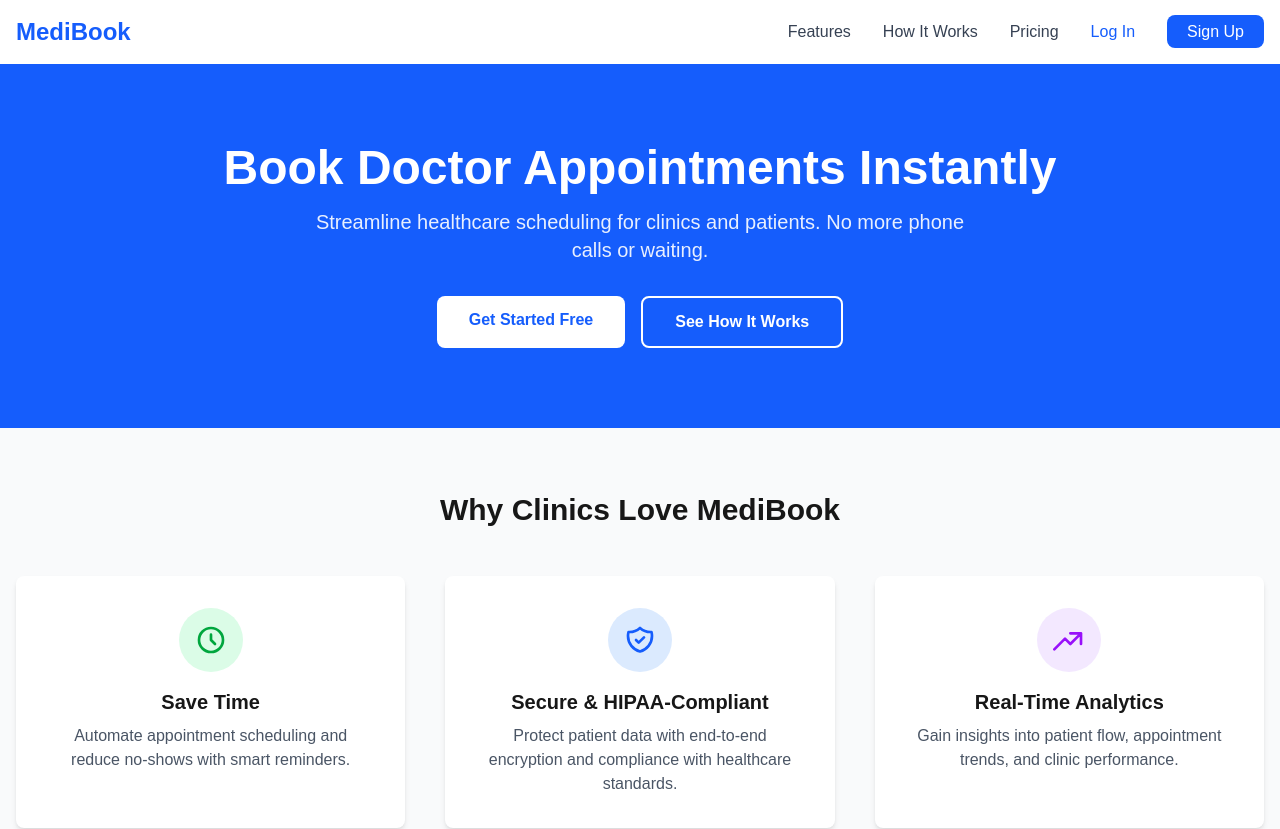
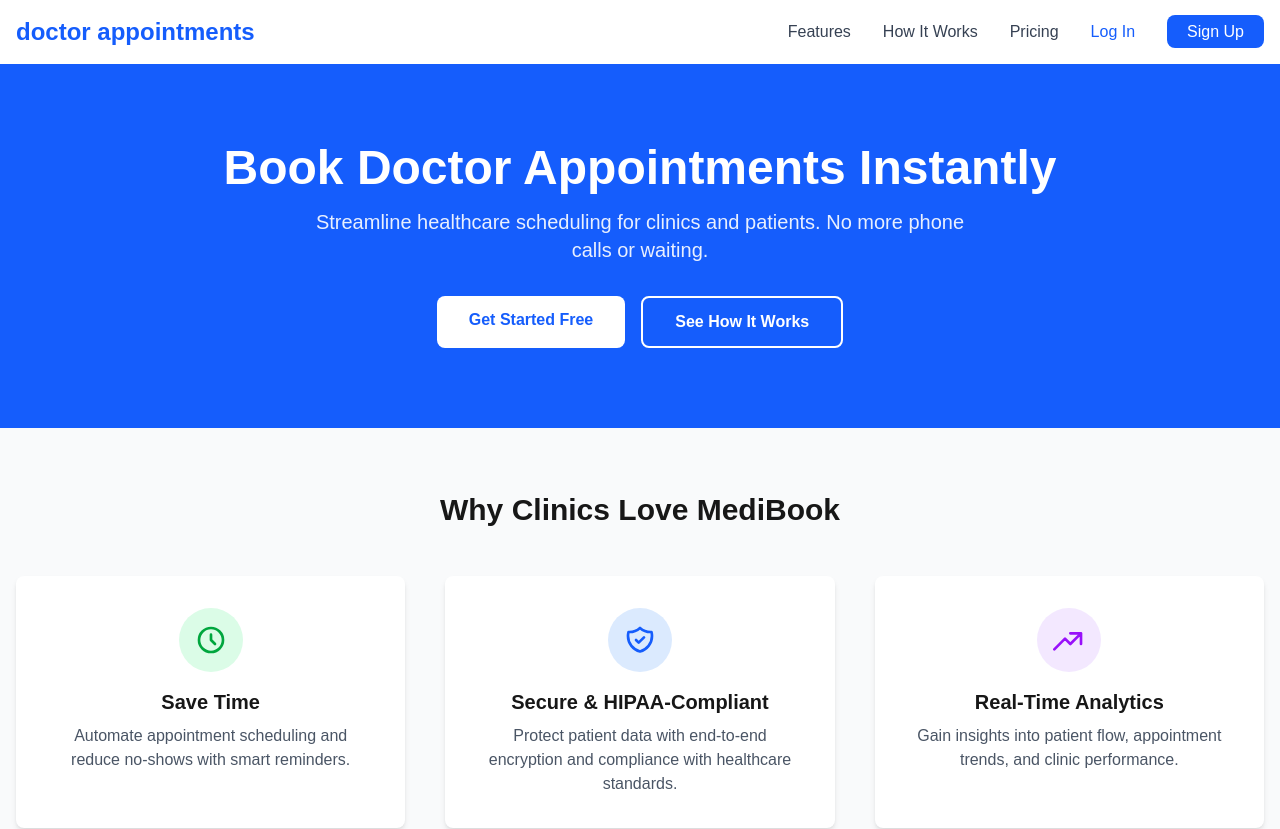
Before and after one commit to AliQannan/aws, a Next.js app: page / in a window 1280 px wide. Shown: the top 829 px of the page. Built offline with nearby package versions, Linux system fonts and the light colour scheme.

Commit message:
Update page.js

```diff
--- a/app/page.js
+++ b/app/page.js
@@ -5,7 +5,7 @@
       {/* Header */}
       <header className="bg-white shadow-sm">
         <div className="container mx-auto px-4 py-4 flex justify-between items-center">
-          <h1 className="text-2xl font-bold text-blue-600">MediBook</h1>
+          <h1 className="text-2xl font-bold text-blue-600">doctor appointments</h1>
           <nav>
             <ul className="flex space-x-8">
               <li><a href="#features" className="text-gray-700 hover:text-blue-600 transition">Features</a></li>
```
